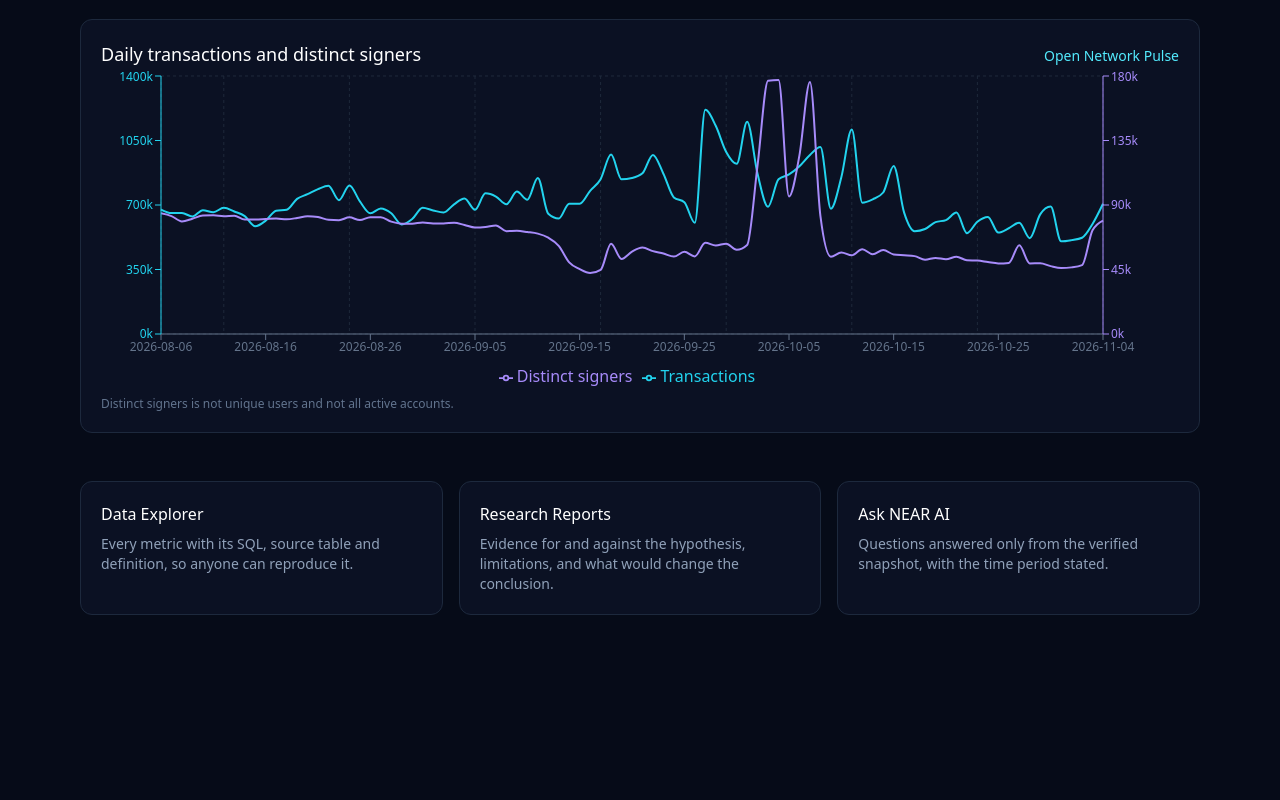
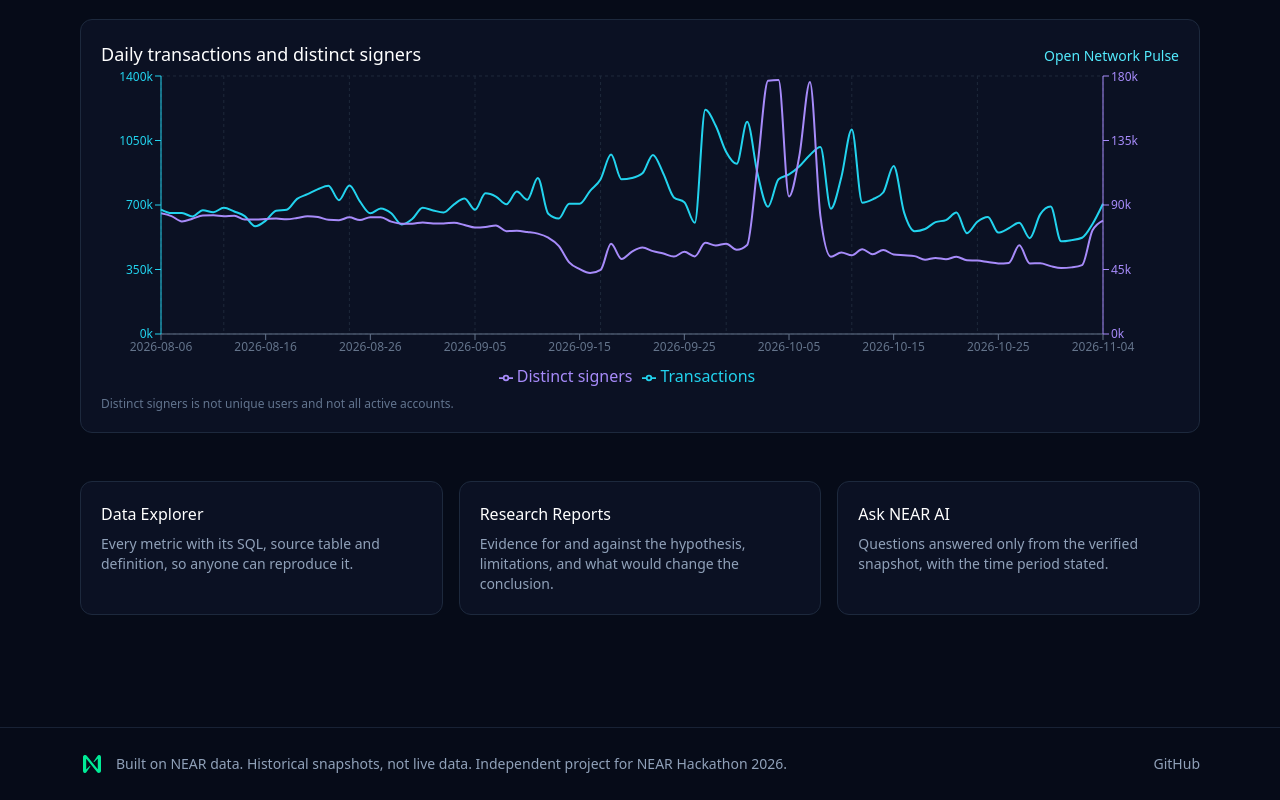
Before and after one commit to cryptobyrj/Nearpulse-ai, a Next.js app: page / in a window 1280 px wide. Shown: the part 650-1450 px from the top of the page. Before the commit the page ends 1313 px from the top, so only its background shows below. Built offline with nearby package versions, Linux system fonts and the light colour scheme.

Commit message:
Add NEAR logo and footer

```diff
--- a/src/app/layout.tsx
+++ b/src/app/layout.tsx
@@ -1,5 +1,6 @@
 import type { Metadata } from "next";
 import NavBar from "@/components/NavBar";
+import Footer from "@/components/Footer";
 import "./globals.css";
 
 export const metadata: Metadata = {
@@ -17,6 +18,7 @@ export default function RootLayout({
       <body>
         <NavBar />
         {children}
+        <Footer />
       </body>
     </html>
   );
--- /dev/null
+++ b/src/components/Footer.tsx
@@ -0,0 +1,23 @@
+import Image from "next/image";
+
+export default function Footer() {
+  return (
+    <footer className="mt-16 border-t border-slate-800/80">
+      <div className="mx-auto flex max-w-6xl flex-wrap items-center justify-between gap-4 px-4 py-6 text-sm text-slate-400">
+        <div className="flex items-center gap-3">
+          <Image src="/near-logo.svg" alt="NEAR logo" width={24} height={24} />
+          <span>
+            Built on NEAR data. Historical snapshots, not live data. Independent
+            project for NEAR Hackathon 2026.
+          </span>
+        </div>
+        <a
+          href="https://github.com/cryptobyrj/Nearpulse-ai"
+          className="transition-colors hover:text-cyan-300"
+        >
+          GitHub
+        </a>
+      </div>
+    </footer>
+  );
+}
```
Also changed, not shown: public/near-logo.svg (added).
